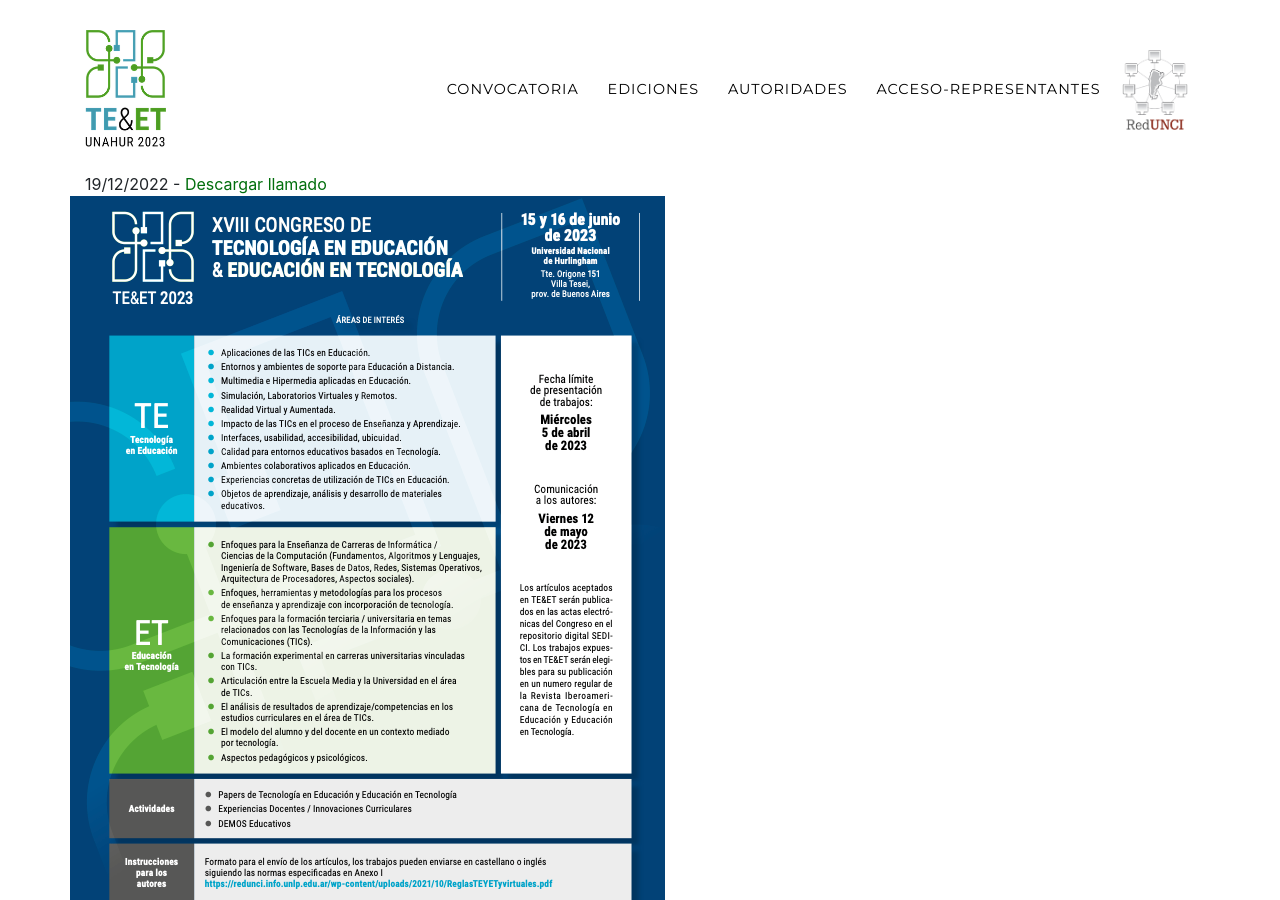
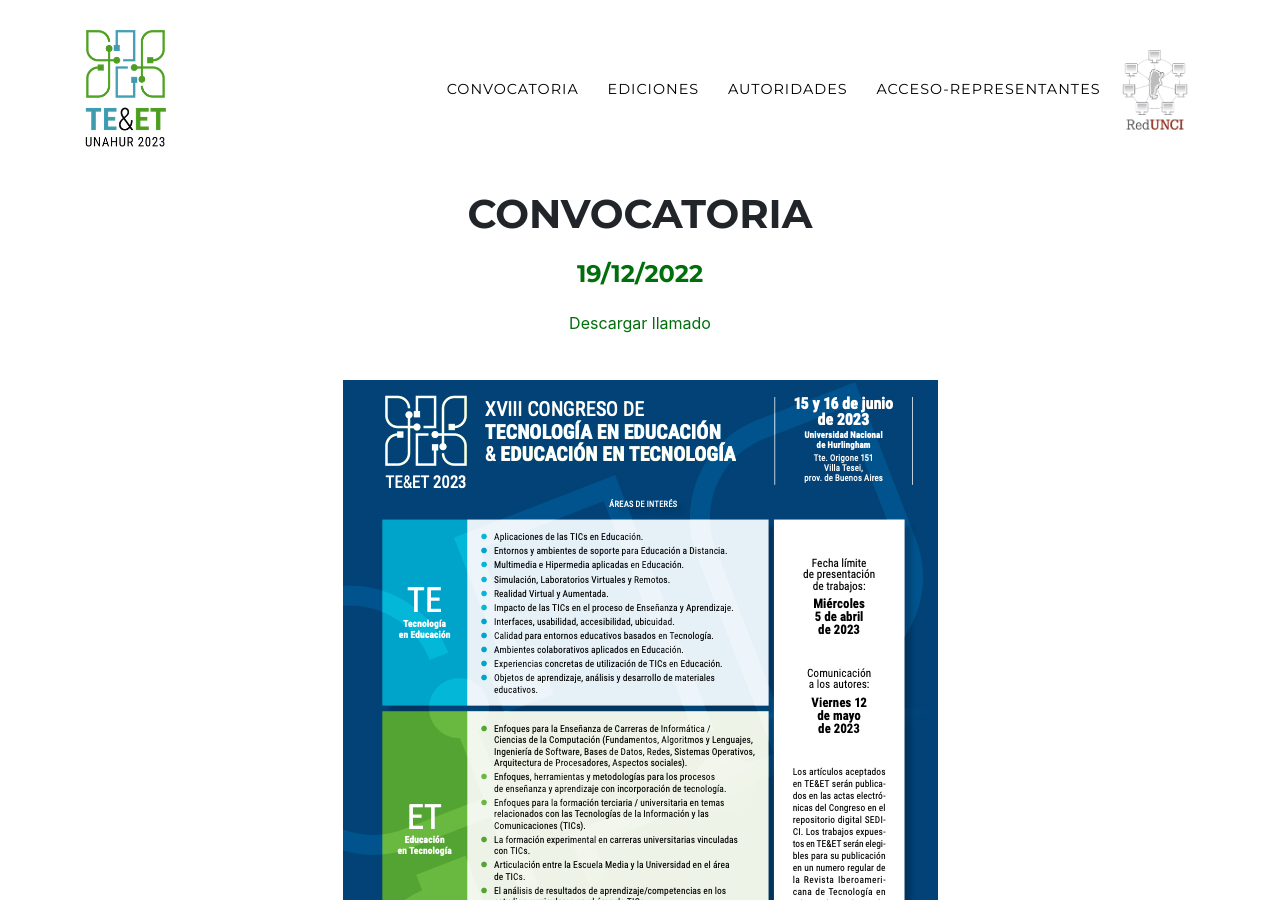
Before and after one commit to teyet2023unahur/teyet2023-2, a Jekyll site: the page built from presentacion-trabajos.md, in a window 1280 px wide and 900 px high. Built offline with Jekyll 4.4.1, drawn with Linux system fonts in a browser that asks for light colours; some web fonts are replaced.

Commit message:
Poster y sección convocatoria

```diff
--- a/_data/sitetext.yml
+++ b/_data/sitetext.yml
@@ -179,6 +179,8 @@
     section: convocatoria
     button: "llamado de trabajos"
     buttonlink: "/presentacion-trabajos.html"
+    date: "19/12/2022"
+    image: assets/img/call-teyet.png
     button2: "Envío de trabajos"
     buttonlink2: "http://163.10.22.92//sac_congreso/enviarArticulo.php?idEvento=156"
     list:
--- a/_includes/presentacion-contenido.html
+++ b/_includes/presentacion-contenido.html
@@ -1,18 +1,16 @@
 <section class="page-section" id="presentaciones">
-<div class="container">
-    <div>
-        <br />
-        <br />
-        <br />
-    </div>
-    <div style="align-items: center;">
-        19/12/2022 - <a href="/assets/pdf/call-teyet-1-v2.pdf">Descargar llamado</a>
-        <br />
-    </div>
-    <div class="row">
-        <div>
-            <img src="/assets/img/call-teyet.png">
+    <div class="container">
+        <div class="row" id="titulo">
+            <div class="col-lg-12 text-center">
+                <h2 class="section-heading text-uppercase">{{ site.data.sitetext[site.locale].convocatoria.title | default: "convocatoria" }}</h2>
+                <h4 class="service-heading">{{ site.data.sitetext[site.locale].convocatoria.date | markdownify }}</h4>
+                <a href="/assets/pdf/call-teyet-1-v2.pdf">Descargar llamado</a>
+            </div>
+        </div>
+        <div class="row">
+            <div class="col-lg-12 text-center">
+                <img src="{{ site.data.sitetext[site.locale].convocatoria.image }}">
+            </div>
         </div>
     </div>
-</div>
 </section>
--- a/_sass/layout/_convocatoria.scss
+++ b/_sass/layout/_convocatoria.scss
@@ -3,3 +3,17 @@
   margin: 15px 0;
   text-transform: none;
 }
+
+#presentaciones {
+  #titulo {
+    margin-top: 10vh;
+  }
+
+  img {
+    margin-top: 5vh;
+  }
+
+  h4 {
+    color: #016e0c;
+  }
+}
```
Also changed, not shown: _includes/actividades.html (+33 -30 lines).
